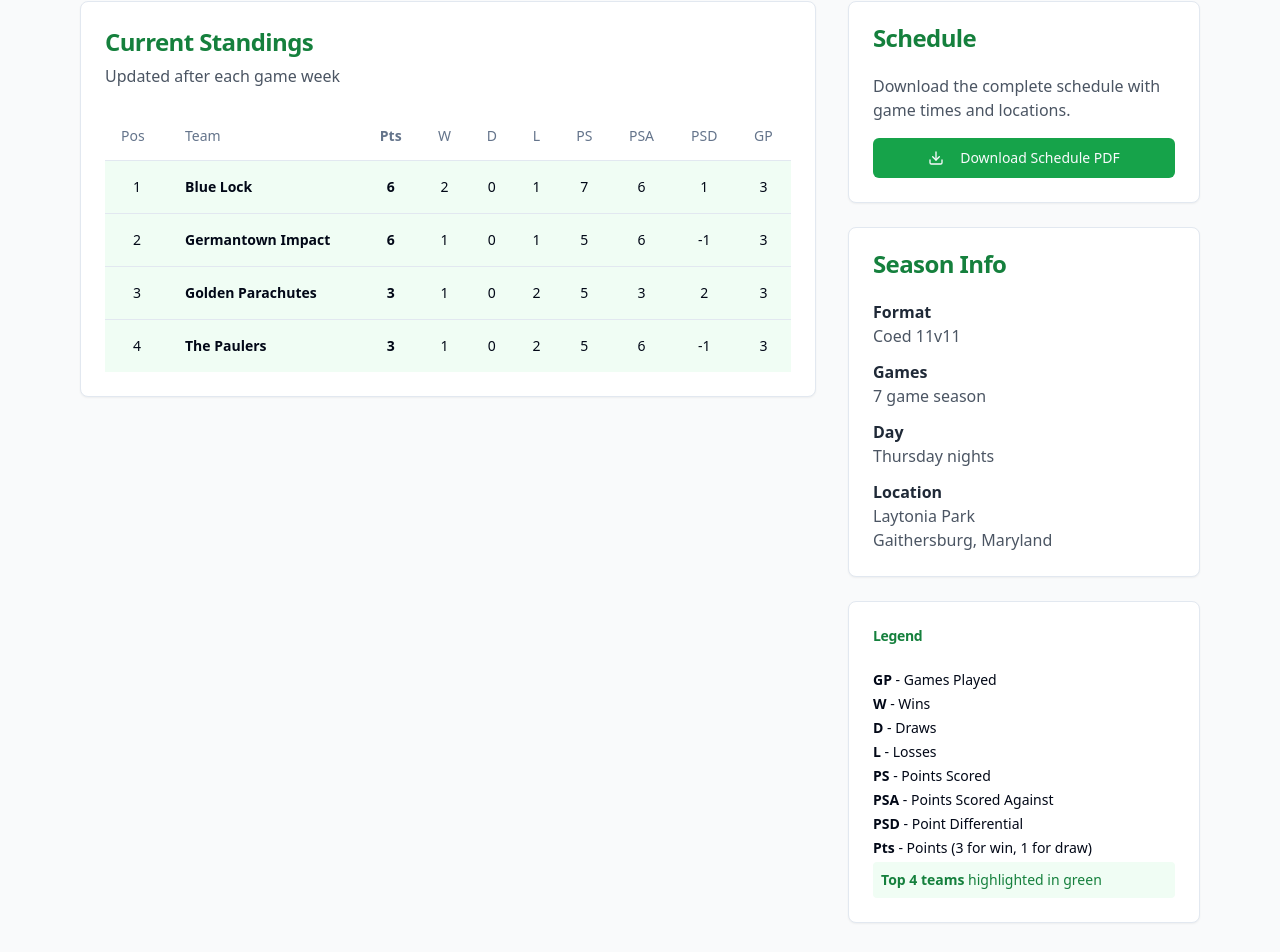
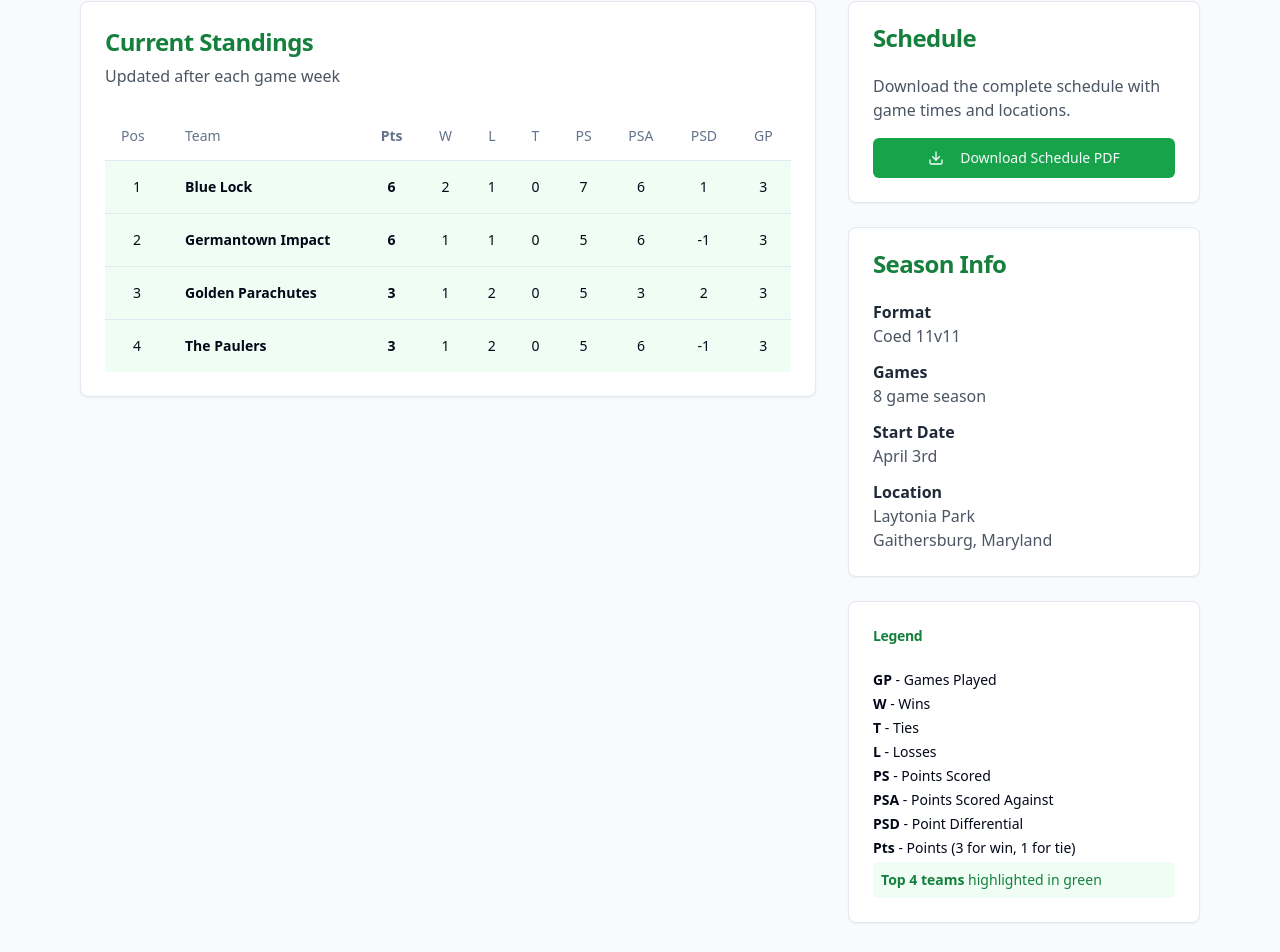
Before and after one commit to aaron132435/a5soccer-thursday-nights-kickoff, a React (Vite) app: page /standings in a window 1280 px wide. Shown: the part 291-1243 px from the top of the page. Built offline with nearby package versions, Linux system fonts and the light colour scheme.

Commit message:
Changes
Co-authored-by: aaron132435 <60522780+aaron132435@users.noreply.github.com>

```diff
--- a/src/pages/Standings.tsx
+++ b/src/pages/Standings.tsx
@@ -40,7 +40,7 @@ const Standings = () => {
             </Link>
           </div>
           <div className="text-center">
-            <h1 className="text-4xl font-bold mb-4">Thursday Coed Fall Session</h1>
+            <h1 className="text-4xl font-bold mb-4">Friday Coed Spring Session</h1>
             <p className="text-xl text-green-100">Current Standings & Schedule</p>
           </div>
         </div>
@@ -66,8 +66,8 @@ const Standings = () => {
                          <TableHead>Team</TableHead>
                          <TableHead className="text-center font-semibold">Pts</TableHead>
                          <TableHead className="text-center">W</TableHead>
-                         <TableHead className="text-center">D</TableHead>
                          <TableHead className="text-center">L</TableHead>
+                         <TableHead className="text-center">T</TableHead>
                          <TableHead className="text-center">PS</TableHead>
                          <TableHead className="text-center">PSA</TableHead>
                          <TableHead className="text-center">PSD</TableHead>
@@ -81,8 +81,8 @@ const Standings = () => {
                            <TableCell className="font-semibold">{team.team}</TableCell>
                            <TableCell className="text-center font-bold">{team.points}</TableCell>
                            <TableCell className="text-center">{team.wins}</TableCell>
+                           <TableCell className="text-center">{team.losses}</TableCell>
                            <TableCell className="text-center">{team.draws}</TableCell>
-                           <TableCell className="text-center">{team.losses}</TableCell>
                            <TableCell className="text-center">{team.ps}</TableCell>
                            <TableCell className="text-center">{team.psa}</TableCell>
                            <TableCell className="text-center">{team.psd}</TableCell>
@@ -129,11 +129,11 @@ const Standings = () => {
                   </div>
                   <div>
                     <p className="font-semibold text-gray-800">Games</p>
-                    <p className="text-gray-600">7 game season</p>
+                    <p className="text-gray-600">8 game season</p>
                   </div>
                   <div>
-                    <p className="font-semibold text-gray-800">Day</p>
-                    <p className="text-gray-600">Thursday nights</p>
+                    <p className="font-semibold text-gray-800">Start Date</p>
+                    <p className="text-gray-600">April 3rd</p>
                   </div>
                   <div>
                     <p className="font-semibold text-gray-800">Location</p>
@@ -150,12 +150,12 @@ const Standings = () => {
                  <CardContent className="text-sm space-y-1">
                    <p><strong>GP</strong> - Games Played</p>
                    <p><strong>W</strong> - Wins</p>
-                   <p><strong>D</strong> - Draws</p>
+                   <p><strong>T</strong> - Ties</p>
                    <p><strong>L</strong> - Losses</p>
                    <p><strong>PS</strong> - Points Scored</p>
                    <p><strong>PSA</strong> - Points Scored Against</p>
                    <p><strong>PSD</strong> - Point Differential</p>
-                   <p><strong>Pts</strong> - Points (3 for win, 1 for draw)</p>
+                   <p><strong>Pts</strong> - Points (3 for win, 1 for tie)</p>
                    <div className="mt-3 p-2 bg-green-50 rounded">
                      <p className="text-green-700"><strong>Top 4 teams</strong> highlighted in green</p>
                    </div>
```
